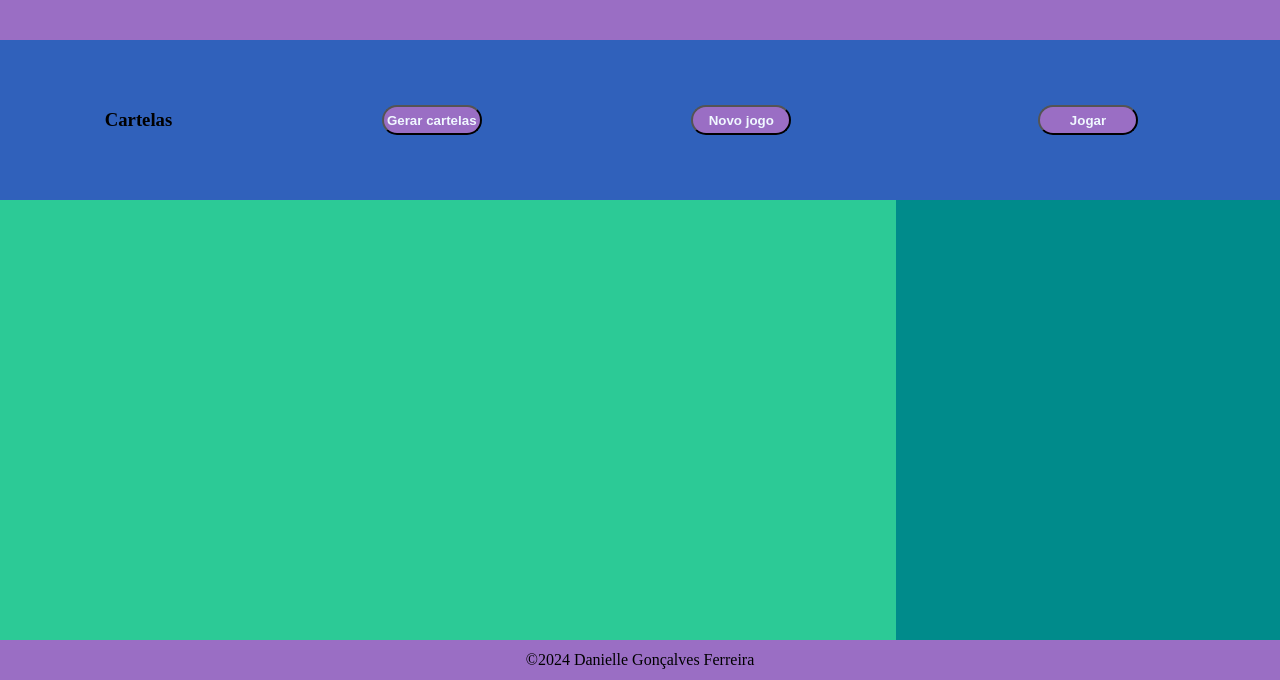
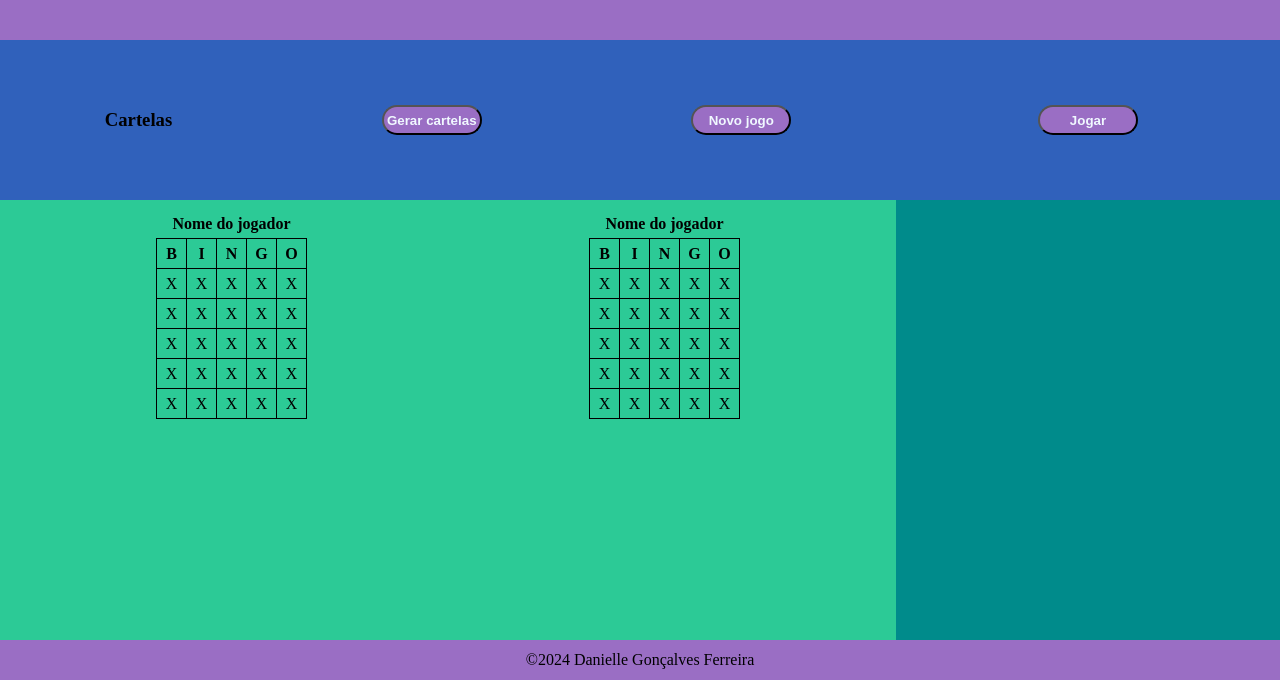
Before and after one commit to daniferreira05/Bingo, a plain HTML site: page index.html in a window 1280 px wide. Shown: the part 120-800 px from the top of the page. Drawn offline with Linux system fonts and the light colour scheme.

Commit message:
Add files via upload

```diff
--- a/index.css
+++ b/index.css
@@ -32,6 +32,36 @@ div#header_bingo {
     justify-content: space-around;
 }
 
+div#body_cartelas{
+    padding: 10px;
+    display: flex;
+    flex-wrap: wrap;
+    align-items: center;
+    justify-content: space-around;
+    margin: 5px;
+
+}
+
+table, th,td{
+    border: 1px solid black;
+    border-collapse: collapse;
+}
+
+th,td{
+    width: 30px;
+    height: 30px;
+    text-align: center;
+
+}
+div.cartelas h4{
+    margin-bottom: 5px;
+}
+div.cartelas{
+    display: flex;
+    flex-direction: column;
+    align-items: center;
+    justify-content: center;
+}
 button {
     width: 100px;
     height: 30px;
--- a/index.html
+++ b/index.html
@@ -23,9 +23,114 @@
                 <button>Novo jogo</button>
             </div>
 
-            <divi id="body_cartelas">
+            <div id="body_cartelas">
+                <div class="cartelas">
+                    <h4>Nome do jogador</h4>
+                    <table>
+                        <thead>
+                            <th>B</th>
+                            <th>I</th>
+                            <th>N</th>
+                            <th>G</th>
+                            <th>O</th>
+                        </thead>
 
-            </divi>
+                        <tbody>
+                            <td>X</td>
+                            <td>X</td>
+                            <td>X</td>
+                            <td>X</td>
+                            <td>X</td>
+                        </tbody>
+                        <tbody>
+                            <td>X</td>
+                            <td>X</td>
+                            <td>X</td>
+                            <td>X</td>
+                            <td>X</td>
+                        </tbody>
+                        <tbody>
+                            <td>X</td>
+                            <td>X</td>
+                            <td>X</td>
+                            <td>X</td>
+                            <td>X</td>
+                        </tbody>
+                        <tbody>
+                            <td>X</td>
+                            <td>X</td>
+                            <td>X</td>
+                            <td>X</td>
+                            <td>X</td>
+                        </tbody>
+                        <tbody>
+                            <td>X</td>
+                            <td>X</td>
+                            <td>X</td>
+                            <td>X</td>
+                            <td>X</td>
+                        </tbody>
+
+                    </table>
+
+
+
+                </div>
+
+                <div class="cartelas">
+                    <h4>Nome do jogador</h4>
+                    <table>
+                        <thead>
+                            <th>B</th>
+                            <th>I</th>
+                            <th>N</th>
+                            <th>G</th>
+                            <th>O</th>
+                        </thead>
+
+                        <tbody>
+                            <td>X</td>
+                            <td>X</td>
+                            <td>X</td>
+                            <td>X</td>
+                            <td>X</td>
+                        </tbody>
+                        <tbody>
+                            <td>X</td>
+                            <td>X</td>
+                            <td>X</td>
+                            <td>X</td>
+                            <td>X</td>
+                        </tbody>
+                        <tbody>
+                            <td>X</td>
+                            <td>X</td>
+                            <td>X</td>
+                            <td>X</td>
+                            <td>X</td>
+                        </tbody>
+                        <tbody>
+                            <td>X</td>
+                            <td>X</td>
+                            <td>X</td>
+                            <td>X</td>
+                            <td>X</td>
+                        </tbody>
+                        <tbody>
+                            <td>X</td>
+                            <td>X</td>
+                            <td>X</td>
+                            <td>X</td>
+                            <td>X</td>
+                        </tbody>
+
+                    </table>
+
+
+
+                </div>
+
+            </div>
 
 
         </section>
--- a/index.js
+++ b/index.js
@@ -0,0 +1,5 @@
+function DesenharCartela(){
+    const pai_div_cartela = document.getElementById('body_cartelas');
+    const div_cartelas = document.createElemente('div');
+    div_cartelas.className = 'cartela';
+}
```
